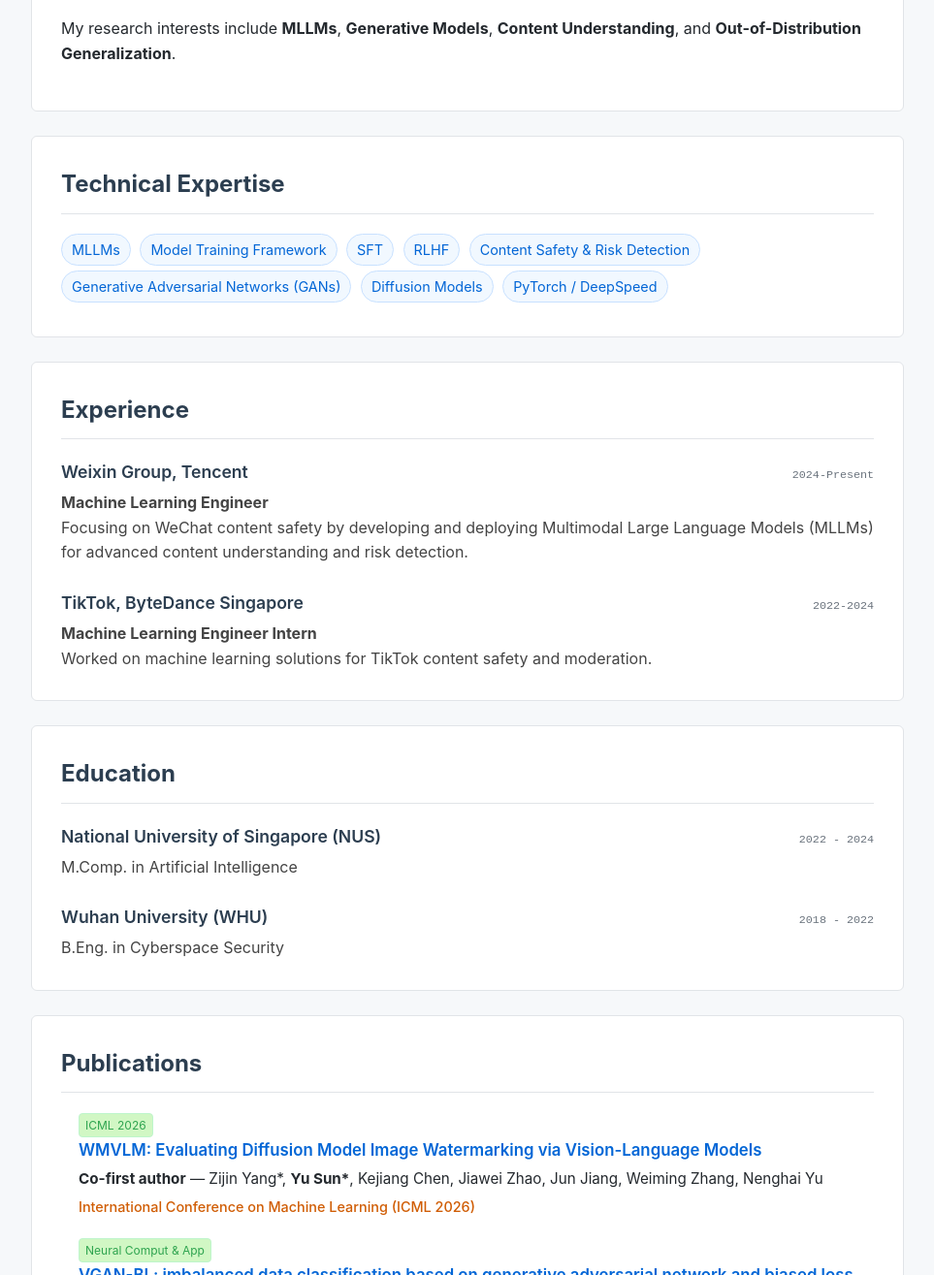
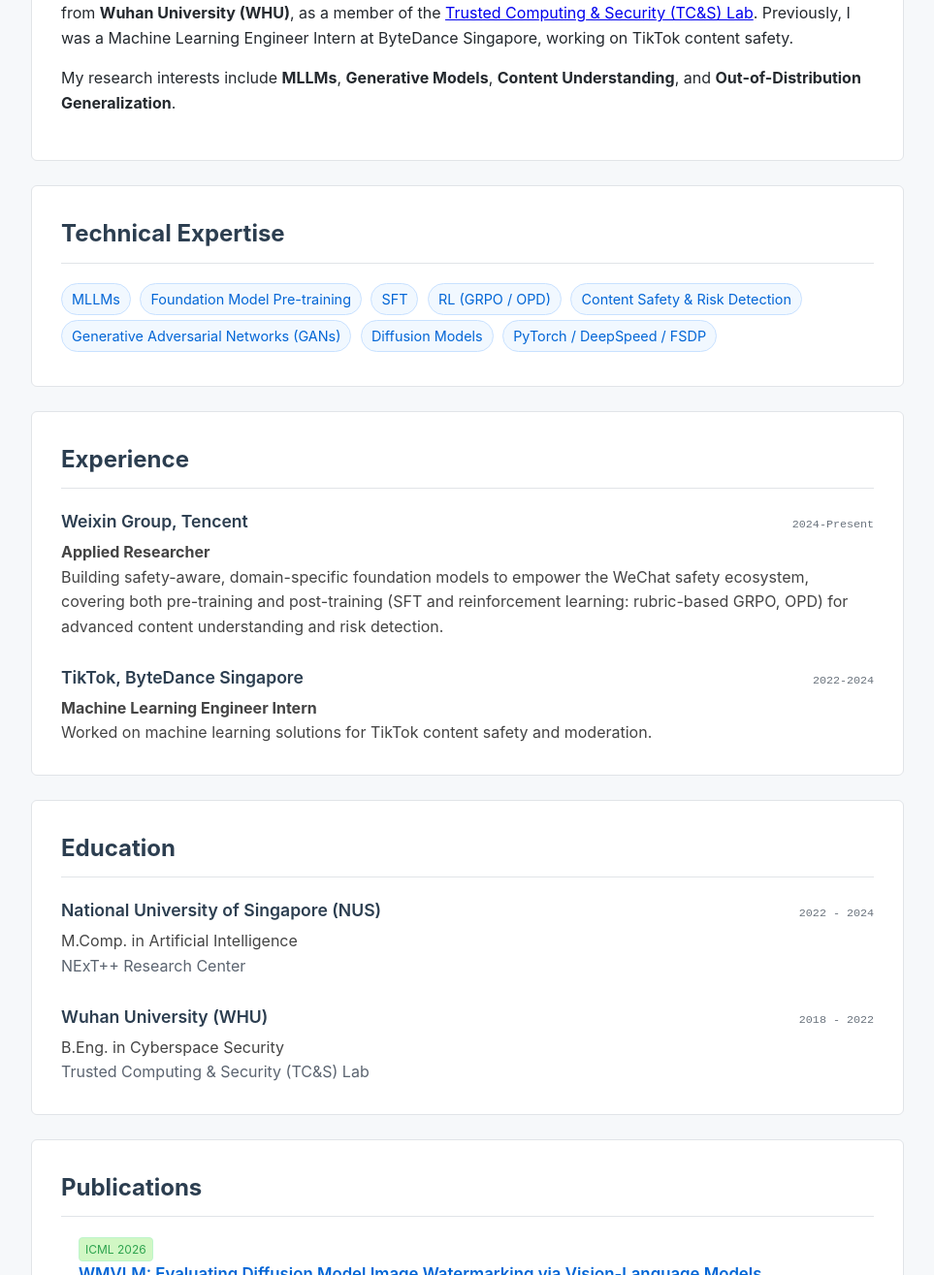
Before and after one commit to universuen/universuen.github.io, a plain HTML site: page index.html in a window 1280 px wide. Shown: the part 801-2116 px from the top of the page at 97% size, without its empty margins (158-1121 px from the left). Drawn offline with Linux system fonts and the light colour scheme.

Commit message:
Update role to Applied Researcher; refine research summary and skills
- Retitle position to Applied Researcher across meta/header/experience
- Rewrite About Me and Tencent role: safety-aware domain-specific foundation models, pre/post-training (SFT, GRPO, OPD)
- Add NExT++ Center (NUS) and TC&S Lab (WHU) to education
- Update skills: Foundation Model Pre-training, RL (GRPO/OPD), +FSDP

```diff
--- a/index.html
+++ b/index.html
@@ -4,7 +4,7 @@
     <meta charset="UTF-8">
     <meta name="viewport" content="width=device-width, initial-scale=1.0">
     <title>Yu SUN's Webpage</title>
-    <meta name="description" content="Personal website of Yu SUN, Machine Learning Engineer at Tencent.">
+    <meta name="description" content="Personal website of Yu SUN, Applied Researcher at Tencent.">
     <!-- Font Awesome for Icons -->
     <link rel="stylesheet" href="https://cdnjs.cloudflare.com/ajax/libs/font-awesome/6.4.0/css/all.min.css">
     <style>
@@ -185,7 +185,7 @@
             <img src="https://github.com/universuen.png" alt="Yu SUN" class="profile-img">
 
             <h1>Yu SUN (孙宇)</h1>
-            <p class="subtitle">Machine Learning Engineer @ Weixin Group, Tencent</p>
+            <p class="subtitle">Applied Researcher @ Weixin Group, Tencent</p>
 
             <!-- Email Section -->
             <div class="contact-info">
@@ -212,10 +212,10 @@
         <section id="about">
             <h2>About Me</h2>
             <p>
-                I am a Machine Learning Engineer at <strong>Weixin Group, Tencent</strong>. My current work focuses on the full lifecycle of Multimodal Large Language Models (MLLMs)—from architecting pre-training strategies to fine-tuning and post-training optimization—to enhance content understanding and safety within the WeChat ecosystem.
+                I am an Applied Researcher at <strong>Weixin Group, Tencent</strong>, building safety-aware, domain-specific foundation models to empower the WeChat safety ecosystem. My work spans both pre-training and post-training—including supervised fine-tuning (SFT) and reinforcement learning (rubric-based GRPO, OPD)—to strengthen content understanding and risk detection.
             </p>
             <p>
-                I hold a <strong>Master's degree in Artificial Intelligence</strong> from the <strong>National University of Singapore (NUS)</strong> and a <strong>Bachelor's degree in Cyberspace Security</strong> from <strong>Wuhan University (WHU)</strong>. Previously, I was a Machine Learning Engineer Intern at ByteDance Singapore, working on TikTok content safety.
+                I hold a <strong>Master's degree in Artificial Intelligence</strong> from the <strong>National University of Singapore (NUS)</strong>, where my research was conducted at the <a href="https://www.nextcenter.org/" target="_blank">NExT++ Research Center</a>, and a <strong>Bachelor's degree in Cyberspace Security</strong> from <strong>Wuhan University (WHU)</strong>, as a member of the <a href="https://www.tcaslab.com/" target="_blank">Trusted Computing & Security (TC&S) Lab</a>. Previously, I was a Machine Learning Engineer Intern at ByteDance Singapore, working on TikTok content safety.
             </p>
             <p>
                 My research interests include <strong>MLLMs</strong>, <strong>Generative Models</strong>, <strong>Content Understanding</strong>, and <strong>Out-of-Distribution Generalization</strong>.
@@ -227,13 +227,13 @@
             <h2>Technical Expertise</h2>
             <div style="margin-top: 15px;">
                 <span class="skill-tag">MLLMs</span>
-                <span class="skill-tag">Model Training Framework</span>
+                <span class="skill-tag">Foundation Model Pre-training</span>
                 <span class="skill-tag">SFT</span>
-                <span class="skill-tag">RLHF</span>
+                <span class="skill-tag">RL (GRPO / OPD)</span>
                 <span class="skill-tag">Content Safety & Risk Detection</span>
                 <span class="skill-tag">Generative Adversarial Networks (GANs)</span>
                 <span class="skill-tag">Diffusion Models</span>
-                <span class="skill-tag">PyTorch / DeepSpeed</span>
+                <span class="skill-tag">PyTorch / DeepSpeed / FSDP</span>
             </div>
         </section>
 
@@ -246,8 +246,8 @@
                     <span class="item-date">2024-Present</span>
                 </div>
                 <div class="item-desc">
-                    <strong>Machine Learning Engineer</strong><br>
-                    Focusing on WeChat content safety by developing and deploying Multimodal Large Language Models (MLLMs) for advanced content understanding and risk detection.
+                    <strong>Applied Researcher</strong><br>
+                    Building safety-aware, domain-specific foundation models to empower the WeChat safety ecosystem, covering both pre-training and post-training (SFT and reinforcement learning: rubric-based GRPO, OPD) for advanced content understanding and risk detection.
                 </div>
             </div>
             <div class="item">
@@ -271,7 +271,8 @@
                     <span class="item-date">2022 - 2024</span>
                 </div>
                 <div class="item-desc">
-                    M.Comp. in Artificial Intelligence
+                    M.Comp. in Artificial Intelligence<br>
+                    <span style="color:#5b6470;">NExT++ Research Center</span>
                 </div>
             </div>
             <div class="item">
@@ -280,7 +281,8 @@
                     <span class="item-date">2018 - 2022</span>
                 </div>
                 <div class="item-desc">
-                    B.Eng. in Cyberspace Security
+                    B.Eng. in Cyberspace Security<br>
+                    <span style="color:#5b6470;">Trusted Computing & Security (TC&S) Lab</span>
                 </div>
             </div>
         </section>
```
